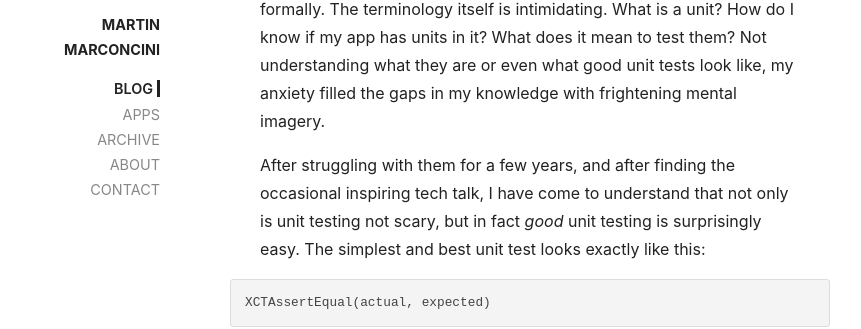
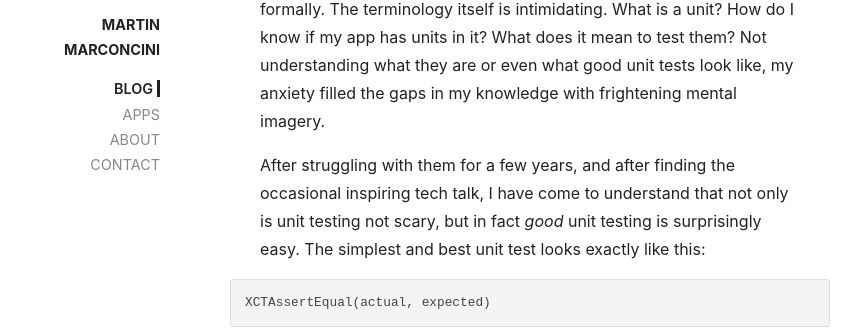
Before and after one commit to Gryzor/gryzor.github.io, a Jekyll site: the page built from index.md, in a window 1280 px wide and 900 px high. Shown: the part 238-567 px from the top of the window, without its empty margins (225-1086 px from the left). Built offline with Jekyll 4.4.1, drawn with Linux system fonts in a browser that asks for light colours; the list of posts is cut into pages by our own code.

Commit message:
removed archive from nav bar

```diff
--- a/_layouts/default.html
+++ b/_layouts/default.html
@@ -47,12 +47,6 @@
         <li><a href="{{ site.url }}/apps.html">Apps</a></li>
         {% endif %}
 
-        {% if page.navtab == "archive" %}
-        <li class="selected"><a href="{{ site.url }}/archive.html">Archive</a></li>
-        {% else %}
-        <li><a href="{{ site.url }}/archive.html">Archive</a></li>
-        {% endif %}
-
         {% if page.navtab == "about" %}
         <li class="selected"><a href="{{ site.url }}/about.html">About</a></li>
         {% else %}
```
